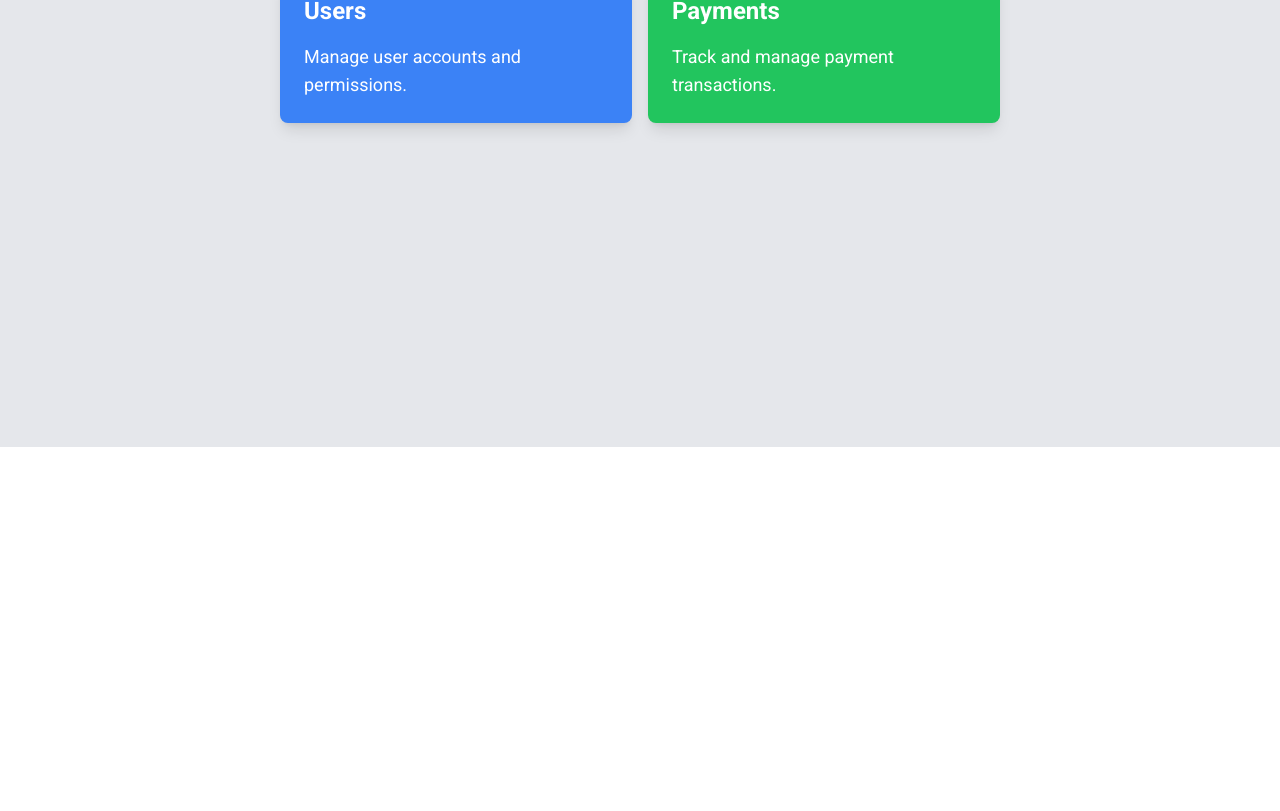
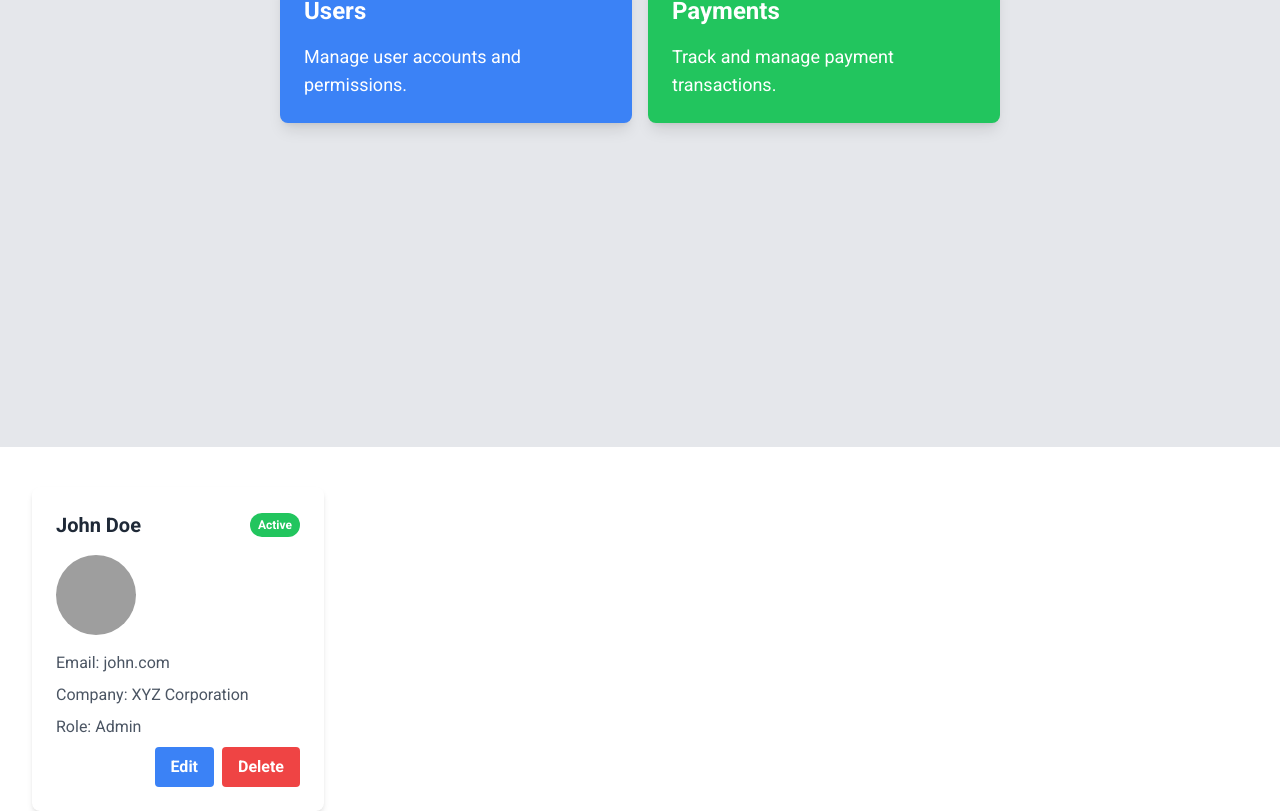
Before and after one commit to bridgeon-solution/nexus-web, an Angular app: page /payment in a window 1280 px wide. Shown: the part 423-1234 px from the top of the page. Before the commit the page ends 870 px from the top, so only its background shows below. Built offline with nearby package versions, Linux system fonts and the light colour scheme; grey boxes are pictures that could not be loaded.

Commit message:
completed admin users and navbar design

```diff
--- a/src/app/app.component.html
+++ b/src/app/app.component.html
@@ -4,6 +4,7 @@
 
 <!-- <router-outlet></router-outlet> -->
 
-<!-- app-admin-dashboard -->
+
 <app-admin-navbar></app-admin-navbar>
 <app-admin-home></app-admin-home>
+<app-admin-users></app-admin-users>
--- a/src/app/app.module.ts
+++ b/src/app/app.module.ts
@@ -7,12 +7,14 @@ import { SharedModule } from './shared/shared.module';
 import { CoreModule } from './core/core.module';
 import { AdminNavbarComponent } from './feature/feature-admin/admin-navbar/admin-navbar.component';
 import { AdminHomeComponent } from './feature/feature-admin/admin-home/admin-home.component';
+import { AdminUsersComponent } from './feature/feature-admin/admin-users/admin-users.component';
 
 @NgModule({
   declarations: [
     AppComponent,
     AdminNavbarComponent,
-    AdminHomeComponent
+    AdminHomeComponent,
+    AdminUsersComponent
   ],
   imports: [
     BrowserModule,
--- a/src/app/feature/feature-admin/admin-home/admin-home.component.html
+++ b/src/app/feature/feature-admin/admin-home/admin-home.component.html
@@ -16,6 +16,5 @@
         <p class="text-white text-lg">Track and manage payment transactions.</p>
       </div>
     </div>
-
   </div>
 </div>
--- a/src/app/feature/feature-admin/admin-users/admin-users.component.html
+++ b/src/app/feature/feature-admin/admin-users/admin-users.component.html
@@ -0,0 +1,30 @@
+<div class="mx-auto max-w-7xl px-4 sm:px-6 lg:px-8">
+  <div class="grid grid-cols-1 sm:grid-cols-2 md:grid-cols-3 lg:grid-cols-4 gap-4 mt-10">
+    <!-- User Card Example -->
+    <div class="bg-white rounded-lg shadow-md p-6 transition duration-300 ease-in-out transform hover:scale-105">
+      <div class="flex items-center justify-between mb-4">
+        <h2 class="text-xl font-semibold text-gray-800">John Doe</h2>
+        <span class="bg-green-500 text-white text-xs font-bold py-1 px-2 rounded-full">Active</span>
+      </div>
+      <img src="../../../../assets//loginimage.jpg" alt="Profile Image"
+        class="w-20 h-20 rounded-full mb-4 object-cover">
+
+      <p class="text-gray-600 mb-2">Email: john.com</p>
+      <p class="text-gray-600 mb-2">Company: XYZ Corporation</p>
+      <p class="text-gray-600 mb-2">Role: Admin</p>
+
+      <div class="flex justify-end">
+        <button
+          class="bg-blue-500 hover:bg-blue-700 text-white font-bold py-2 px-4 rounded transition duration-300 ease-in-out transform hover:translate-x-1">
+          Edit
+        </button>
+        <button
+          class="bg-red-500 hover:bg-red-700 text-white font-bold py-2 px-4 rounded ml-2 transition duration-300 ease-in-out transform hover:translate-x-1">
+          Delete
+        </button>
+      </div>
+    </div>
+    <!-- Repeat user card for each user -->
+
+  </div>
+</div>
```
